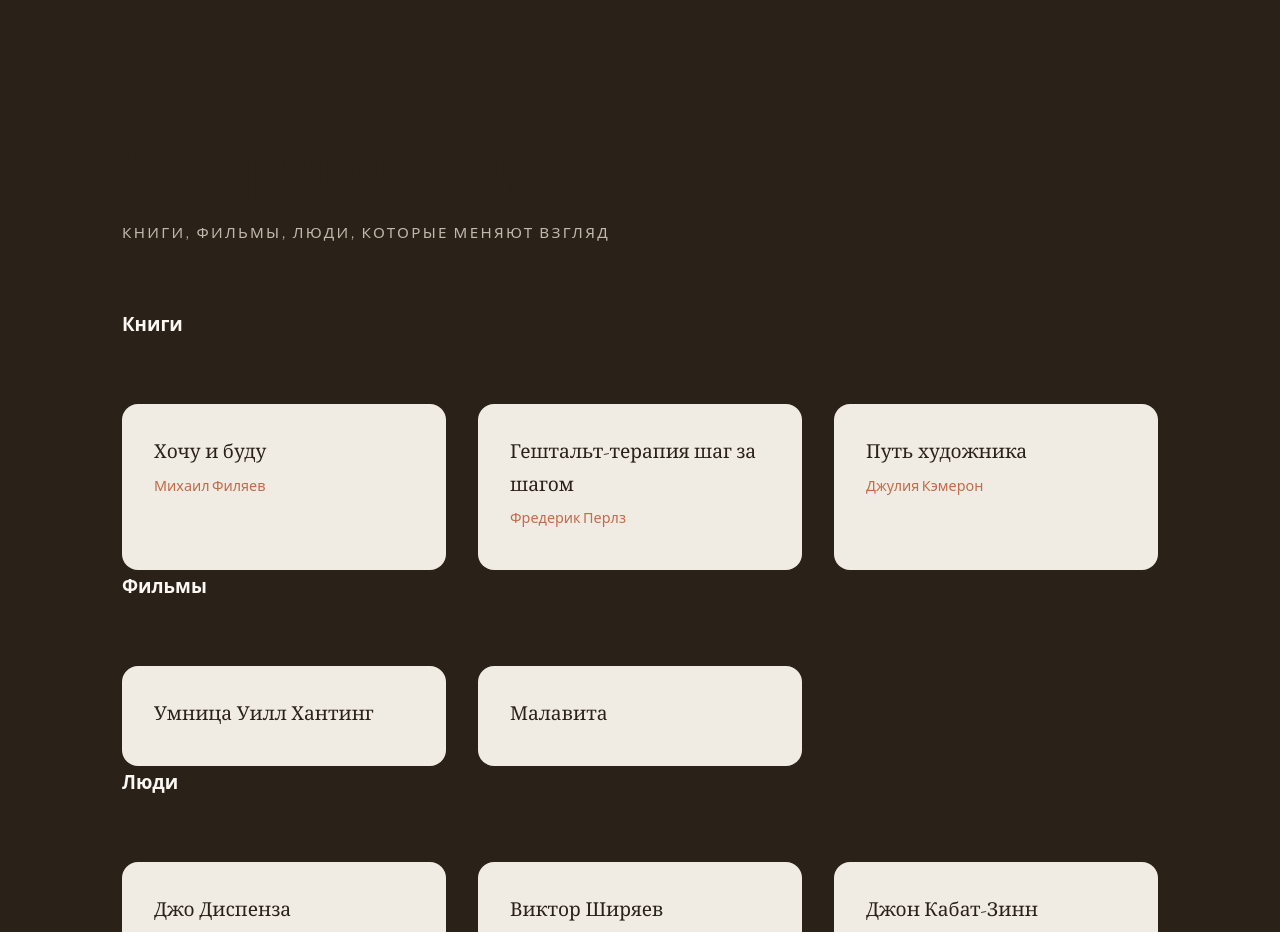
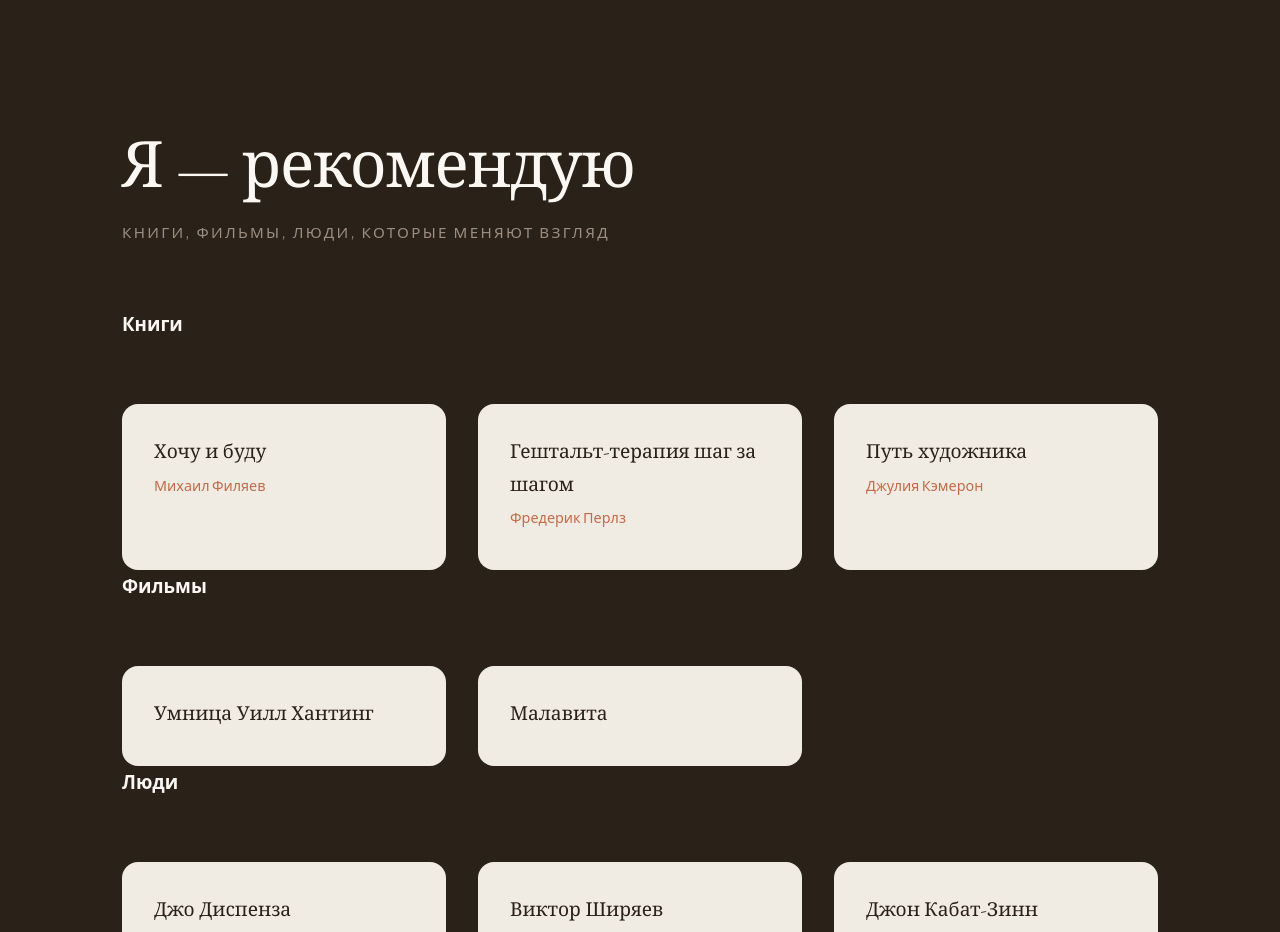
Before and after one commit to sergspb1979/NadezhdaMaiorova, a website: page another.html in a window 1280 px wide. Shown: the part 3240-4172 px from the top of the page. Drawn offline with nearby package versions, Linux system fonts and the light colour scheme.

Commit message:
deploy: 17.05.2026, 14:20:58

```diff
--- a/another.html
+++ b/another.html
@@ -150,8 +150,8 @@
   <!-- ═══════════════════════════════════════ -->
   <section class="recommend section--dark" id="recommend">
     <div class="container">
-      <h2 class="section__title section__title--dark reveal">Я — рекомендую</h2>
-      <p class="section__subtitle section__subtitle--dark reveal">Книги, фильмы, люди, которые меняют взгляд</p>
+      <h2 class="section__title reveal">Я — рекомендую</h2>
+      <p class="section__subtitle reveal">Книги, фильмы, люди, которые меняют взгляд</p>
 
       <div class="recommend__section">
         <h3 class="recommend__section-title reveal">Книги</h3>
```
